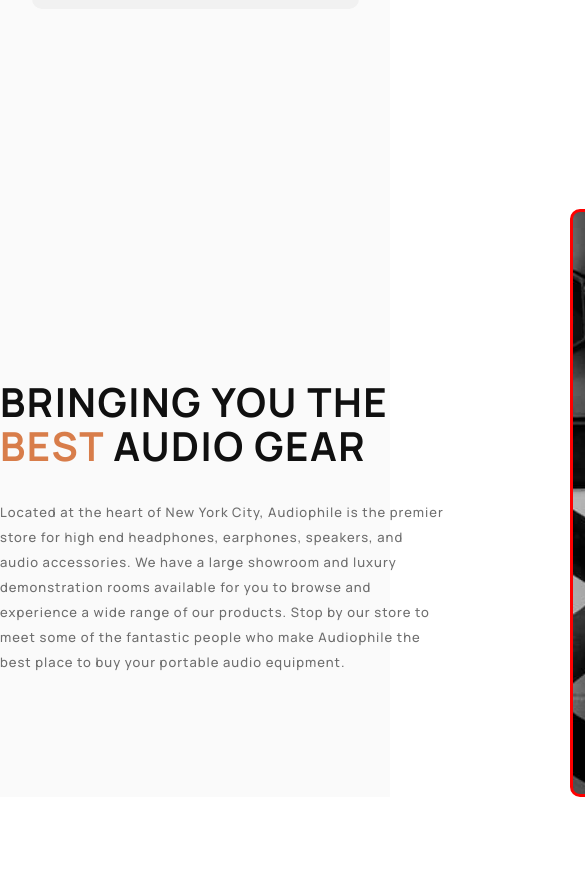
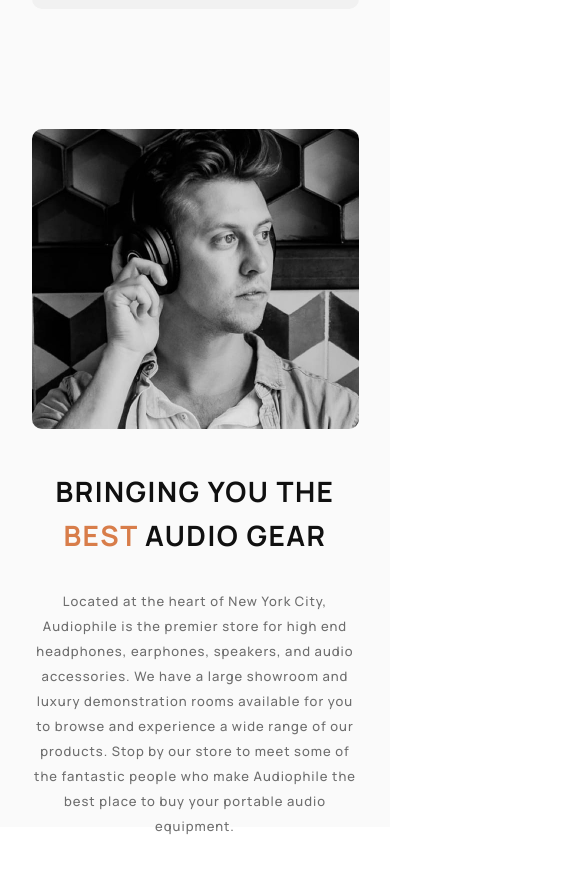
Before and after one commit to Chermann-KING/audiophile, a React (Vite) app: page / in a window 390 px wide. Shown: the part 3080-3953 px from the top of the page, 585 px wide, since content can reach past the window. Built offline with nearby package versions, Linux system fonts and the light colour scheme.

Commit message:
💄 HOME: Main > About Section > Make it responsive

```diff
--- a/src/pages/home/Home.jsx
+++ b/src/pages/home/Home.jsx
@@ -85,13 +85,65 @@ const HomeStyled = styled.div`
         }
       }
       .about-image {
-        border: 3px solid red;
         width: 540px;
         height: 100%;
 
         border-radius: 10px;
 
         background-image: url("/assets/shared/desktop/image-best-gear.jpg");
+        background-repeat: no-repeat;
+      }
+    }
+  }
+
+  @media (max-width: 768px) {
+    main {
+      .about {
+        margin: 96px auto;
+        width: 689px;
+        height: 633px;
+
+        flex-direction: column-reverse;
+        justify-content: space-between;
+        text-align: center;
+
+        .about-image {
+          width: 689px;
+          height: 300px;
+
+          background-image: url("/assets/shared/tablet/image-best-gear.jpg");
+          background-size: contain;
+        }
+
+        .about-infos {
+          width: 573px;
+          height: 270px;
+        }
+      }
+    }
+  }
+  @media (max-width: 480px) {
+    main {
+      .about {
+        margin: 120px auto;
+        width: 327px;
+        height: 698px;
+
+        .about-image {
+          width: 100%;
+          height: 300px;
+
+          background-image: url("/assets/shared/mobile/image-best-gear.jpg");
+        }
+        .about-infos {
+          width: 100%;
+          height: 358px;
+          row-gap: 32px;
+
+          h2 {
+            font-size: 28px;
+          }
+        }
       }
     }
   }
```
